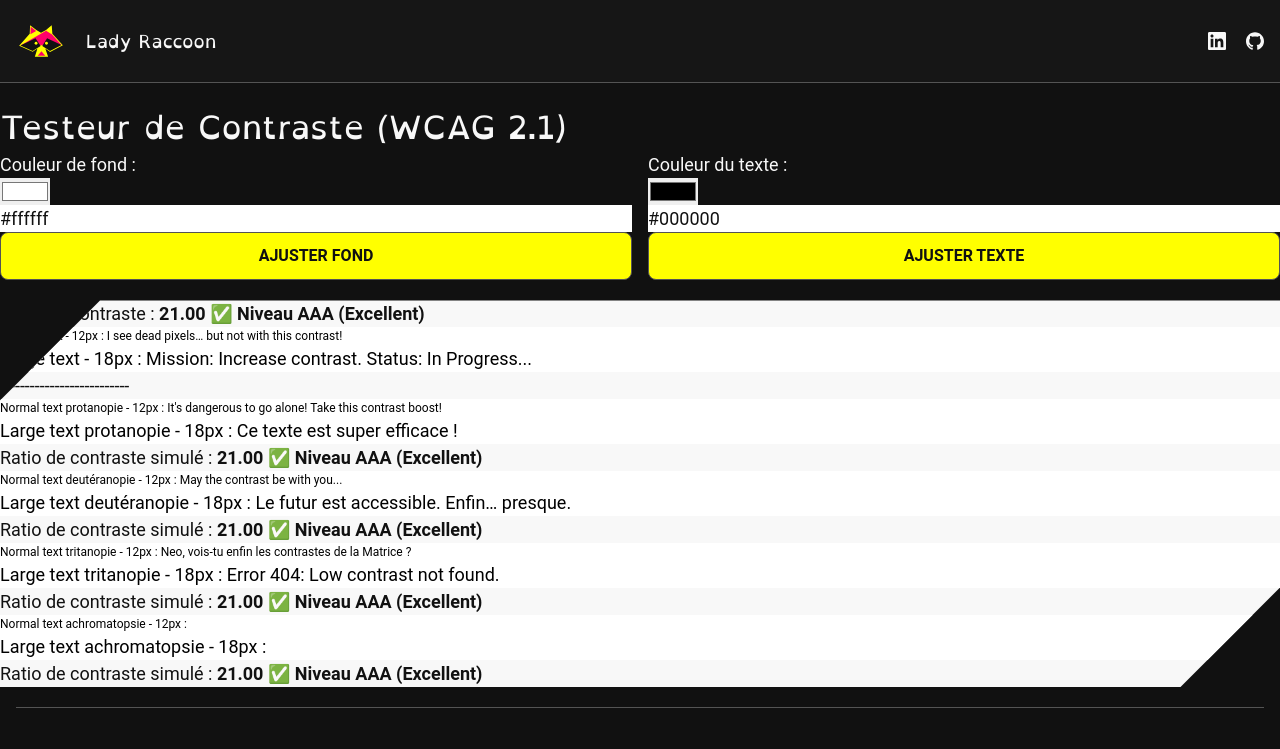
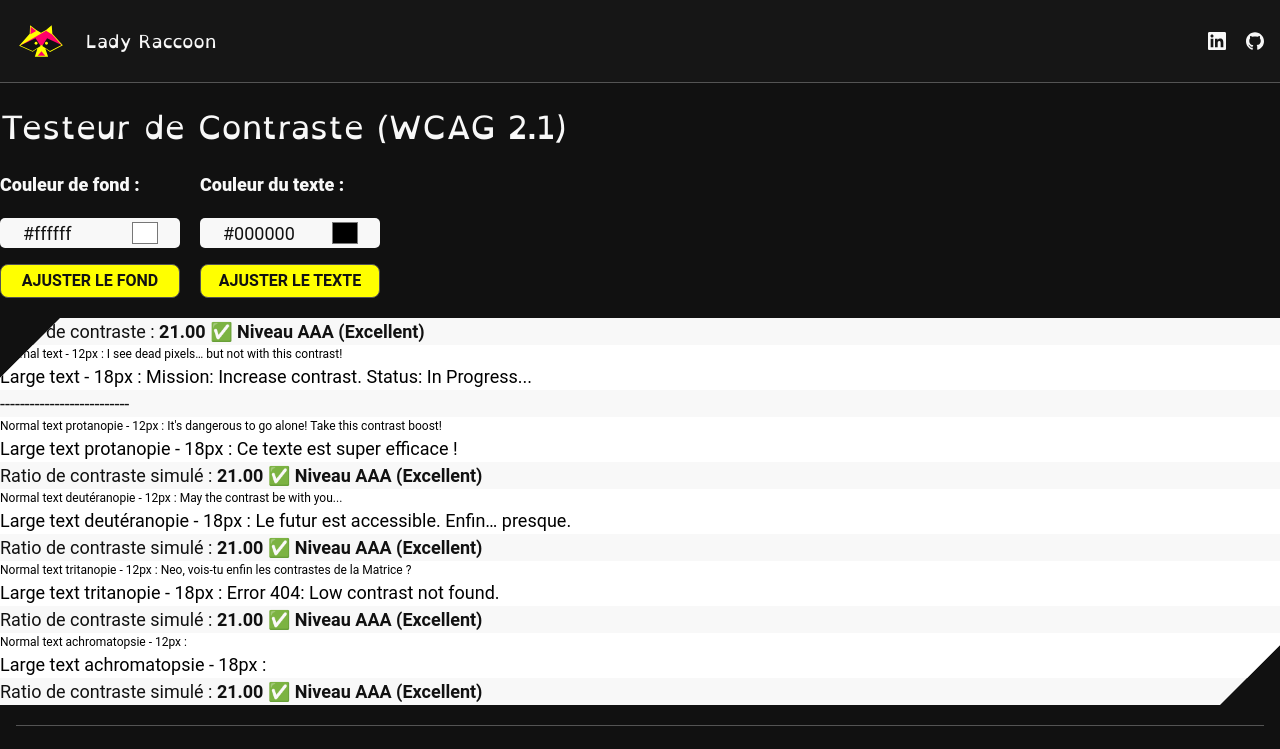
Before and after one commit to angele-henry-dev/lady-raccoon-svelte, a SvelteKit app: page /tools in a window 1280 px wide. Shown: the top 749 px of the page. Built offline with nearby package versions, Linux system fonts and the light colour scheme.

Commit message:
Organize pickers

```diff
--- a/src/app.css
+++ b/src/app.css
@@ -92,6 +92,7 @@ a.icon {
 }
 button,
 a.button {
+    width: fit-content;
     background-color: var(--primary);
     color: var(--background);
     text-transform: uppercase;
@@ -121,7 +122,7 @@ a:hover {
 .inverted {
     background: var(--foreground);
     color: var(--background);
-    clip-path: polygon(100px 0%, 100% 0, 100% calc(100% - 100px), calc(100% - 100px) 100%, 0 100%, 0% 100px);
+    clip-path: polygon(60px 0%, 100% 0, 100% calc(100% - 60px), calc(100% - 60px) 100%, 0 100%, 0% 60px);
     ul li::marker {
         color: var(--background);
     }
--- a/src/routes/+page.svelte
+++ b/src/routes/+page.svelte
@@ -44,10 +44,10 @@
 
 </div>
 
-<div class='inverted my-20 p-5 md:p-10'>
-  <div class="container mx-auto mt-20">
+<div class='inverted p-5 md:p-10'>
+  <div class="container mx-auto">
     <h1>{aboutme.title}</h1>
-    <div class="content border-l-4 pl-5 my-20">
+    <div class="content border-l-4 pl-5 my-10">
       {#each aboutme.items as item}
         <h2>{item.title}</h2>
         <ul>
@@ -84,8 +84,8 @@
   </div>
 </div>
 
-<section class='inverted my-20 p-5 md:p-10'>
-  <div class="accordion container mx-auto my-20">
+<section class='inverted mb-10 p-5 md:p-10'>
+  <div class="accordion container mx-auto my-10">
     <h1 class="mb-10">{faq.title}</h1>
     {#each faq.items as item, index}
       <div class="tab">
--- a/src/routes/tools/+page.svelte
+++ b/src/routes/tools/+page.svelte
@@ -69,10 +69,10 @@
 <section class="container flex flex-col my-5 mx-auto">
 	<h1>Testeur de Contraste (WCAG 2.1)</h1>
 
-    <div class="pickers grid grid-cols-2 gap-4">
+    <div class="pickers flex flex-row gap-5 flex-wrap">
         <div class="flex flex-col">
-            Couleur de fond :
-            <input type="color" bind:value={bgColor} on:input={updateContrast} />
+            <h2>Couleur de fond :</h2>
+			<div class="input-container">
 				<input
 					type="text"
 					bind:value={bgColor}
@@ -81,11 +81,13 @@
 					aria-label="code hexadecimal"
 					title="Veuillez entrer un code hexadécimal valide (ex: #FF5733)"
 				/>
-			<button on:click={adjustBgColor}>Ajuster Fond</button>
+				<input type="color" bind:value={bgColor} on:input={updateContrast} />
+			</div>
+			<button on:click={adjustBgColor} class="px-2 py-1 mt-4" title="Ajuster le fond">Ajuster le fond</button>
         </div>
         <div class="flex flex-col">
-            Couleur du texte :
-            <input type="color" bind:value={textColor} on:input={updateContrast} />
+            <h2>Couleur du texte :</h2>
+			<div class="input-container">
 				<input
 					type="text"
 					bind:value={textColor}
@@ -94,7 +96,9 @@
 					aria-label="code hexadecimal"
 					title="Veuillez entrer un code hexadécimal valide (ex: #FF5733)"
 				/>
-			<button on:click={adjustTextColor}>Ajuster Texte</button>
+				<input type="color" bind:value={textColor} on:input={updateContrast} />
+			</div>
+			<button on:click={adjustTextColor} class="px-2 py-1 mt-4" title="Ajuster le texte">Ajuster le texte</button>
         </div>
     </div>
 </section>
@@ -167,7 +171,29 @@
 </svg>
 
 <style>
-    .pickers input {
+	.input-container {
+		background-color: var(--foreground);
+		border-radius: 5px;
+		width: 180px;
+        height: 30px;
+		display: flex;
+		justify-content: space-evenly;
+	}
+    .input-container input {
         color: var(--background);
+		background-color: var(--foreground);
+    }
+    .input-container input[type='text'] {
+        width: 90px;
+        height: 30px;
+		padding: 0 3px;
+    }
+    .input-container input[type='color'] {
+        width: 30px;
+        height: 30px;
+		background: none;
+    }
+	.pickers button {
+		width: 180px;
 	}
 </style>
```
Lines whose indentation alone changed are shown as unchanged.
